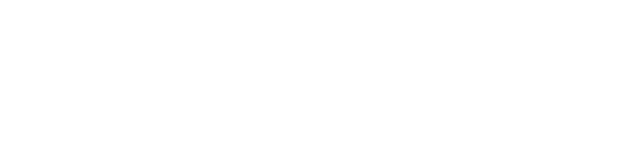
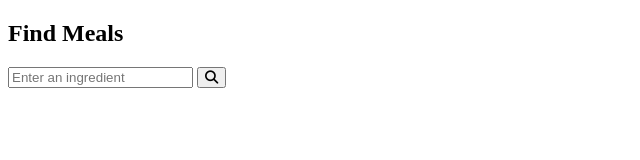
Before and after one commit to anish0803/mi101_skill_test, a plain HTML site: page index.html in a window 1280 px wide. Shown: the whole page, without its empty margins (0-640 px from the left). Drawn offline with Linux system fonts and the light colour scheme.

Commit message:
second commit

```diff
--- a/index.html
+++ b/index.html
@@ -1,15 +1,30 @@
 <!DOCTYPE html>
 <html lang="en">
+
 <head>
     <meta charset="UTF-8">
     <meta http-equiv="X-UA-Compatible" content="IE=edge">
     <meta name="viewport" content="width=device-width, initial-scale=1.0">
     <title>Skill-Test Assignment</title>
     <link rel="stylesheet" href="style.css">
+    <script src="https://kit.fontawesome.com/47ea6b8ab3.js" crossorigin="anonymous"></script>
 </head>
+
 <body>
+    <div class="container">
+
+        <h2 class="title">Find Meals </h2>
 
 
+        <div class="meal-search-box">
+            <input type="text" class="search-control" placeholder="Enter an ingredient" id="search-input">
+            <button type="submit" class="search-btn btn" id="search-btn">
+                <i class="fas fa-search"></i>
+            </button>
+        </div>
+
+
+    </div>
 
 
 
@@ -17,4 +32,5 @@
 
 </body>
 <script src="script.js"></script>
+
 </html>
```
